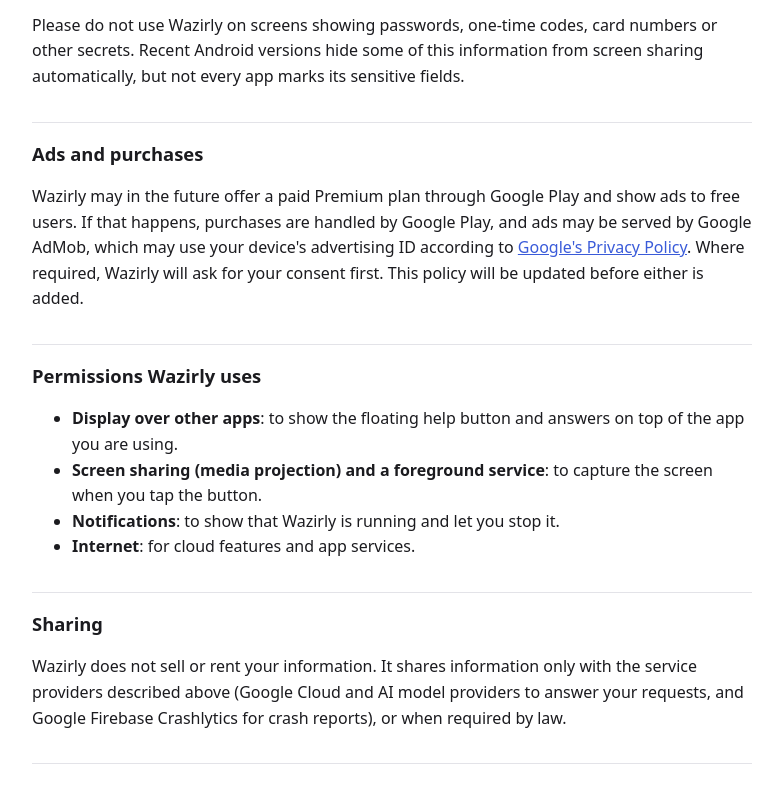
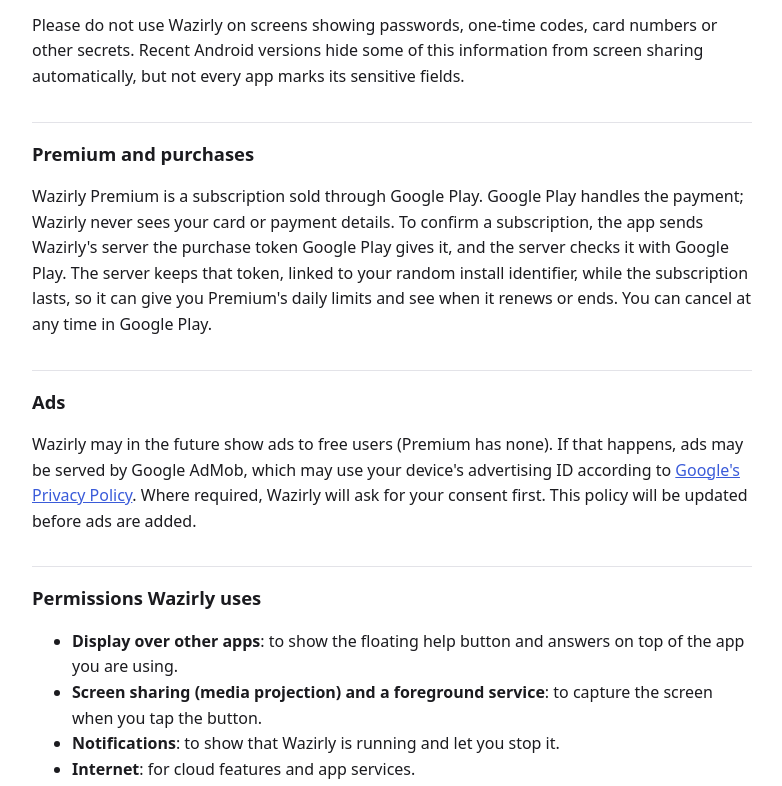
Before and after one commit to shibbal66/wazirly-site, a plain HTML site: page privacy/index.html in a window 1280 px wide. Shown: the part 1570-2356 px from the top of the page, without its empty margins (248-1030 px from the left). Drawn offline with Linux system fonts and the light colour scheme.

Commit message:
Describe Premium purchases in the privacy policy
Google Play handles payment; the server keeps the Play purchase token,
linked to the install identifier, while the subscription lasts. Ads get
their own section (none yet, and none for Premium).

Co-Authored-By: Claude Opus 5.5 <noreply@anthropic.com>

```diff
--- a/privacy/index.html
+++ b/privacy/index.html
@@ -77,12 +77,18 @@ type. Crash reports are kept for 90 days and are not used for advertising.</p>
 Recent Android versions hide some of this information from screen sharing automatically, but not every
 app marks its sensitive fields.</p>
 
-<h2>Ads and purchases</h2>
-<p>Wazirly may in the future offer a paid Premium plan through Google Play and show ads to free users. If
-that happens, purchases are handled by Google Play, and ads may be served by Google AdMob, which may use
-your device's advertising ID according to <a href="https://policies.google.com/privacy">Google's Privacy
-Policy</a>. Where required, Wazirly will ask for your consent first. This policy will be updated before
-either is added.</p>
+<h2>Premium and purchases</h2>
+<p>Wazirly Premium is a subscription sold through Google Play. Google Play handles the payment; Wazirly never
+sees your card or payment details. To confirm a subscription, the app sends Wazirly's server the purchase token
+Google Play gives it, and the server checks it with Google Play. The server keeps that token, linked to your
+random install identifier, while the subscription lasts, so it can give you Premium's daily limits and see when
+it renews or ends. You can cancel at any time in Google Play.</p>
+
+<h2>Ads</h2>
+<p>Wazirly may in the future show ads to free users (Premium has none). If that happens, ads may be served by
+Google AdMob, which may use your device's advertising ID according to
+<a href="https://policies.google.com/privacy">Google's Privacy Policy</a>. Where required, Wazirly will ask for
+your consent first. This policy will be updated before ads are added.</p>
 
 <h2>Permissions Wazirly uses</h2>
 <ul>
@@ -111,6 +117,9 @@ revoke permissions in Android settings.</p>
     with the subject "Wazirly data deletion". All records linked to your install are deleted within 30 days.
     Error logs are deleted automatically within 30 days even without a request.</li>
   <li><strong>Crash reports</strong> are not linked to you and are deleted automatically after 90 days.</li>
+  <li><strong>Premium purchase records</strong> (the purchase token linked to your install identifier) are kept
+    while your subscription lasts. To have them deleted, cancel the subscription in Google Play and email the
+    address above with the subject "Wazirly data deletion".</li>
 </ol>
 
 <h2>Children</h2>
```
